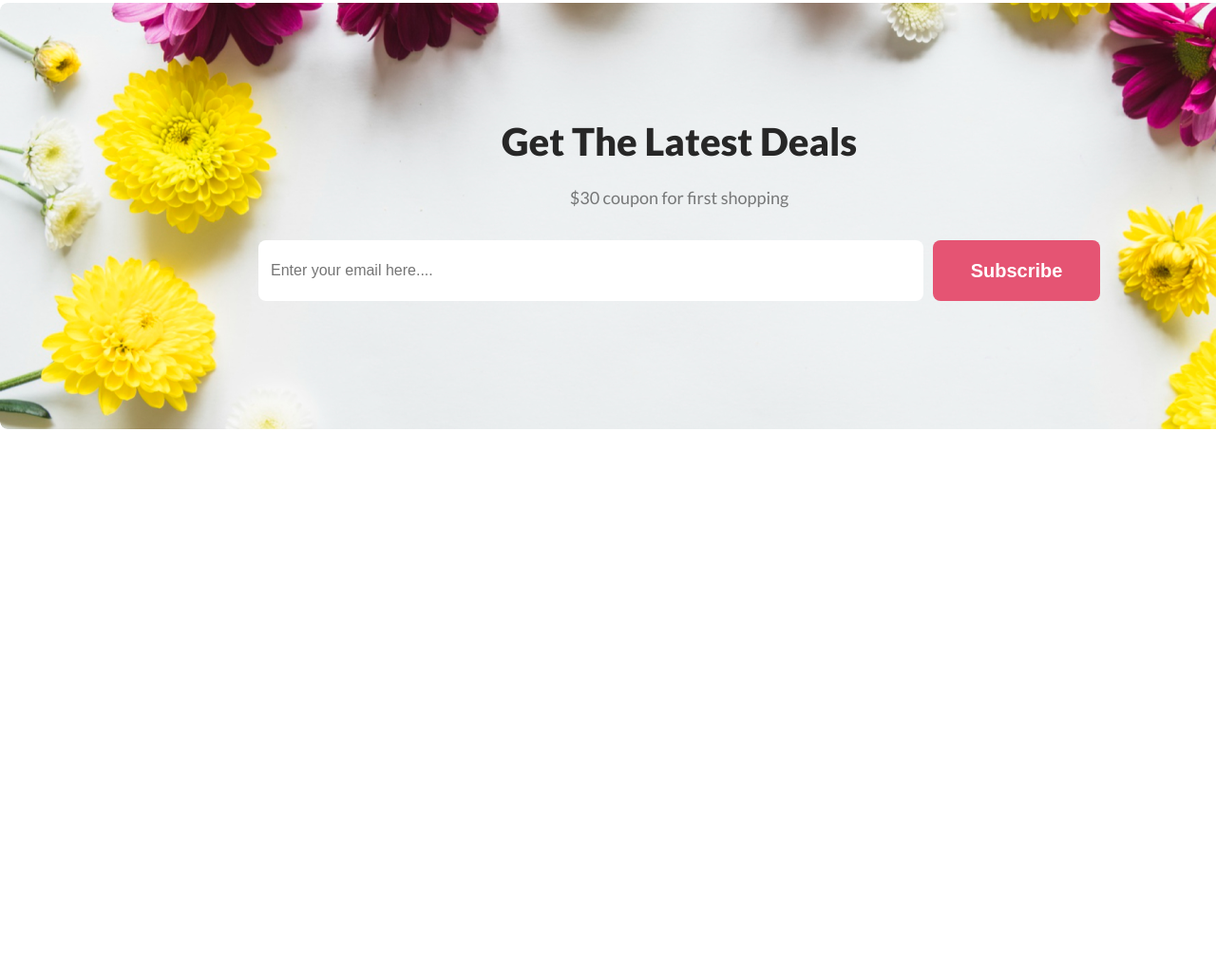
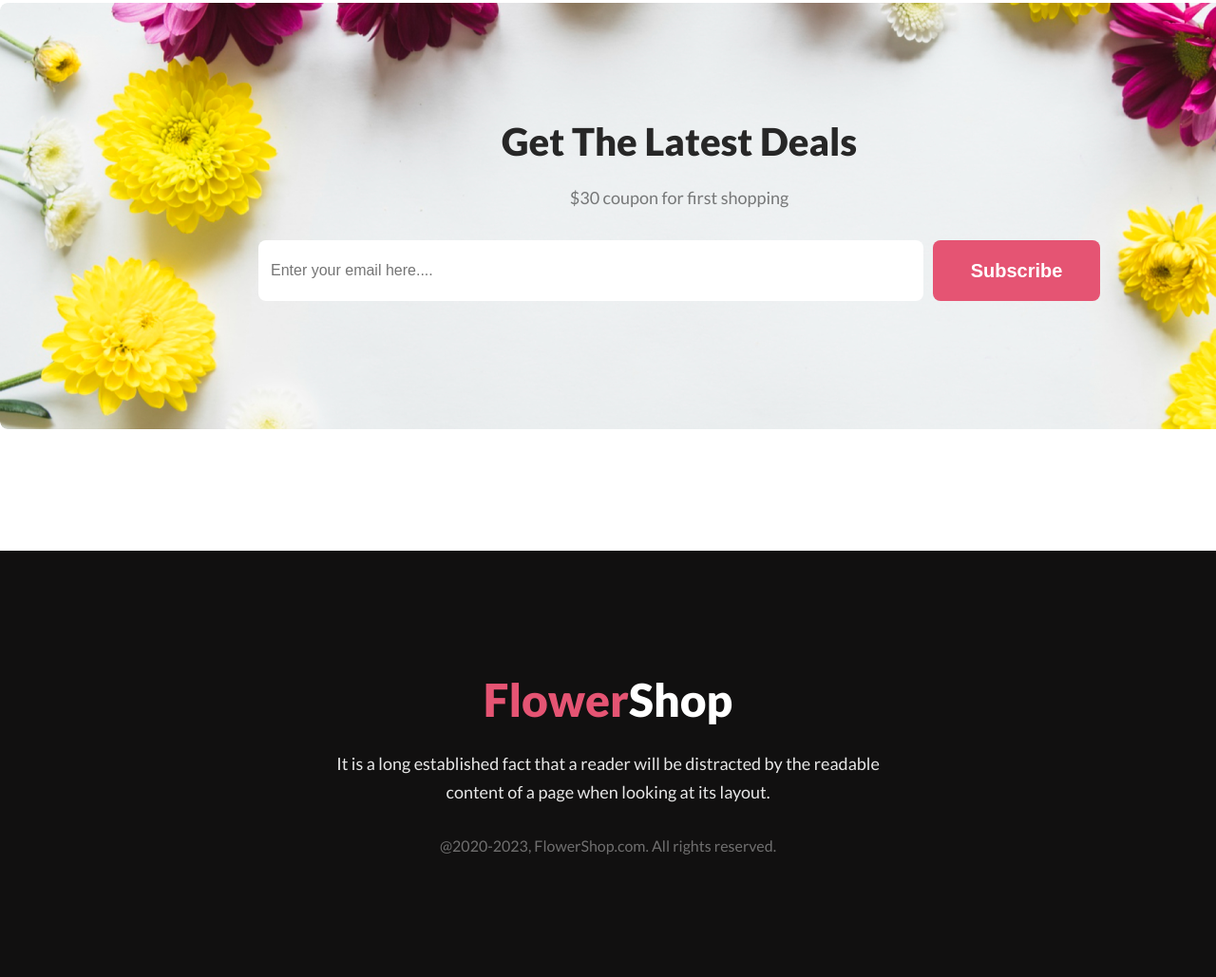
Before and after one commit to ShoroveTajmen/flower_shop_assignment, a plain HTML site: page index.html in a window 1280 px wide. Shown: the part 4131-5160 px from the top of the page at 95% size. Before the commit the page ends 4711 px from the top, so only its background shows below. Drawn offline with Linux system fonts and the light colour scheme.

Commit message:
Footer section added

```diff
--- a/index.html
+++ b/index.html
@@ -19,7 +19,7 @@
     ></script>
   </head>
   <body>
-    <!-- Banner Section Start Here -->
+<main>    <!-- Banner Section Start Here -->
   <section class="banner-section">
     <div class="banner-container">
       <div class="banner-info">
@@ -180,6 +180,19 @@
       </div>
     </div>
   </section>
-    <!-- latest deal section end -->
+  <!-- latest deal section end --></main>
+
+    <!-- Footer section start -->
+    <footer>
+      <section class="footer-section">
+        <div class="footer-container">
+          <h1 class="footer-title"><span class="off">Flower</span>Shop</h1>
+          <p class="footer-description">It is a long established fact that a reader will be distracted by the readable <br> content of a page when looking at its layout.</p>
+          <p class="copy">@2020-2023, FlowerShop.com. All rights reserved. </p>
+        </div>
+      </section>
+    </footer>
+        <!-- Footer section end -->
+
   </body>
 </html>
--- a/styles/style.css
+++ b/styles/style.css
@@ -218,8 +218,9 @@ body {
   margin-right: 20px;
   margin-bottom: 180px;
 }
+/* insta section end */
 
-/* insta section end */
+/* Latest Deal section style start */
 .latestdeal-container {
   width: 1430px;
   height: 449px;
@@ -256,6 +257,34 @@ body {
   margin-right: 10px;
 }
 .latestinput {
-    display: flex;
-    justify-content: center;
-  }
+  display: flex;
+  justify-content: center;
+}
+/* Latest Deal section style end */
+
+/* footer section start */
+.footer-container {
+  width: 100%;
+  height: 449px;
+  background: #111010;
+  text-align: center;
+}
+.footer-title {
+  color: #ffffff;
+  font-size: 48px;
+  font-weight: 800;
+  padding-top: 128px;
+}
+.footer-description {
+  color: rgba(255, 255, 255, 0.9);
+  font-size: 18px;
+  font-weight: 400;
+  line-height: 30px;
+  padding-top: 24px;
+}
+.copy {
+  color: rgba(255, 255, 255, 0.4);
+  font-size: 16px;
+  font-weight: 400;
+  padding-top: 32px;
+}
```
Lines whose indentation alone changed are shown as unchanged.
